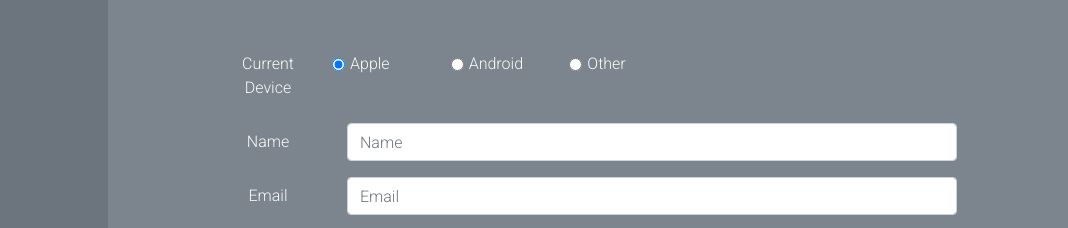
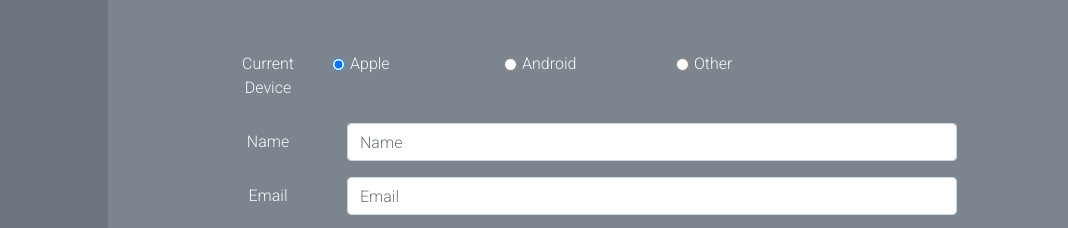
Before and after one commit to MCassimus/MobilePhones, a plain HTML site: page mobile-phones/pages/form.html in a window 1280 px wide. Shown: the part 362-590 px from the top of the page, 212-1280 px from the left. Drawn offline with nearby package versions, Linux system fonts and the light colour scheme.

Commit message:
vwprt cover for iphone x/xs/xsmax

```diff
--- a/mobile-phones/pages/form.html
+++ b/mobile-phones/pages/form.html
@@ -6,7 +6,7 @@
 
         <meta
             name="viewport"
-            content="width=device-width, initial-scale=1, shrink-to-fit=no"
+            content="width=device-width, initial-scale=1, viewport-fit=cover"
         />
         <title>Mobile Phones - Apple</title>
 
@@ -116,7 +116,7 @@
                                             <div class="col-md-10">
                                                 <div class="row">
                                                     <div
-                                                        class="form-check form-check-inline col-md-2"
+                                                        class="form-check form-check-inline col-md-3"
                                                     >
                                                         <input
                                                             class="form-check-input"
@@ -134,7 +134,7 @@
                                                         </label>
                                                     </div>
                                                     <div
-                                                        class="form-check form-check-inline col-md-2"
+                                                        class="form-check form-check-inline col-md-3"
                                                     >
                                                         <input
                                                             class="form-check-input"
@@ -151,7 +151,7 @@
                                                         </label>
                                                     </div>
                                                     <div
-                                                        class="form-check form-check-inline col-md-2"
+                                                        class="form-check form-check-inline col-md-3"
                                                     >
                                                         <input
                                                             class="form-check-input"
```
Also changed, not shown: mobile-phones/pages/android.html (+1 -1 lines), mobile-phones/pages/apple.html (+1 -1 lines), mobile-phones/pages/index.html (+1 -1 lines).
